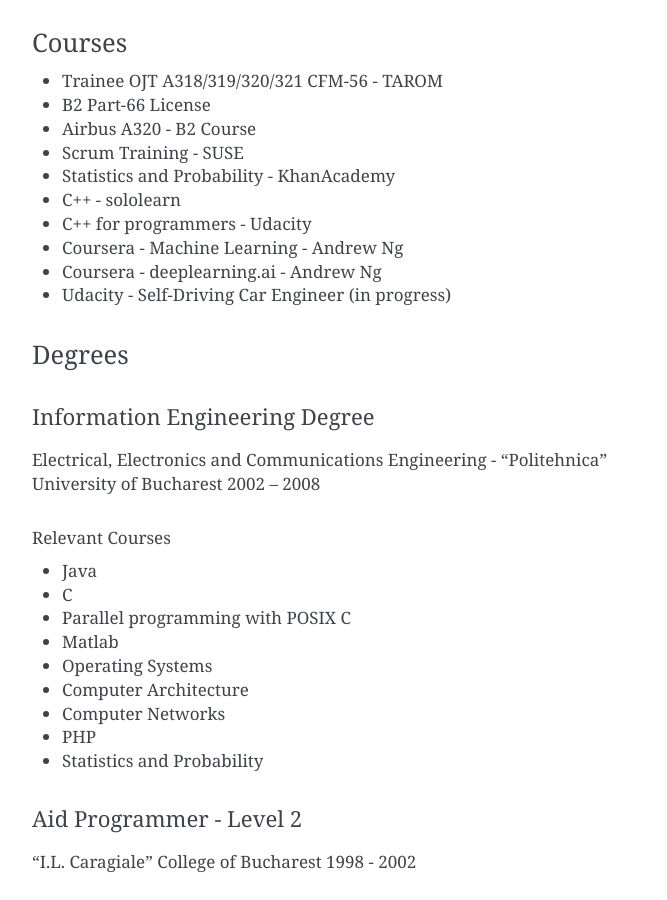
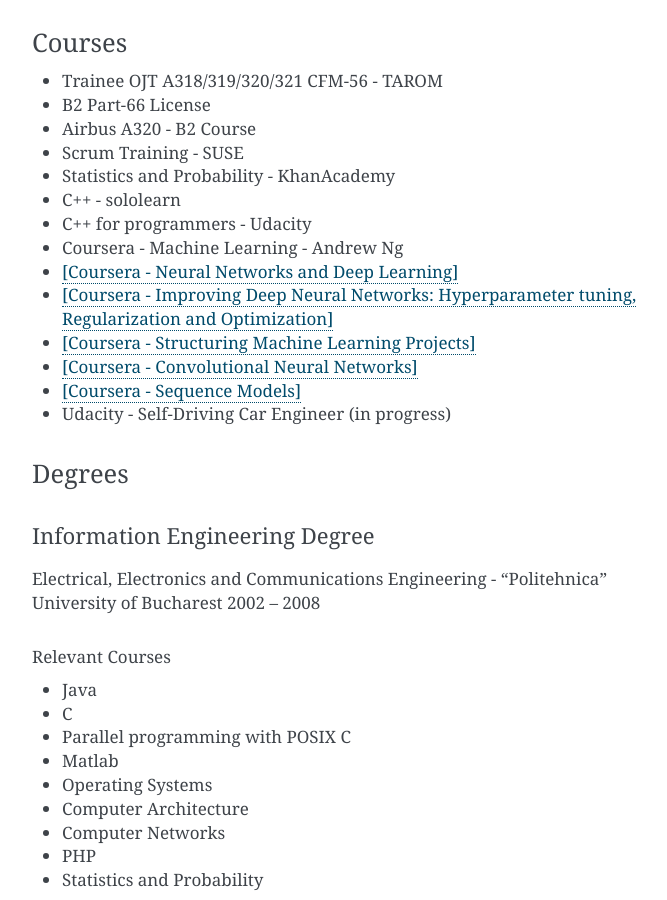
Before and after one commit to dincamihai/dincamihai.github.io, a Sphinx documentation site: the page built from source/index.rst, in a window 1280 px wide and 900 px high, scrolled down 4417 px. Shown: the whole window, without its empty margins (388-1055 px from the left). Built offline with Sphinx 7.4.7, drawn with Linux system fonts in a browser that asks for light colours.

Commit message:
Add coursera certificates

```diff
--- a/source/index.rst
+++ b/source/index.rst
@@ -191,7 +191,11 @@
 * C++ - sololearn
 * C++ for programmers - Udacity
 * Coursera - Machine Learning - Andrew Ng
-* Coursera - deeplearning.ai - Andrew Ng
+* `[Coursera - Neural Networks and Deep Learning] <https://www.coursera.org/account/accomplishments/verify/F6BHNA4DES46>`_
+* `[Coursera - Improving Deep Neural Networks: Hyperparameter tuning, Regularization and Optimization] <https://www.coursera.org/account/accomplishments/verify/Z4VXQ6SED9PM>`_
+* `[Coursera - Structuring Machine Learning Projects] <https://www.coursera.org/account/accomplishments/verify/W3VLWUVCTTG5>`_
+* `[Coursera - Convolutional Neural Networks] <https://www.coursera.org/account/accomplishments/verify/6G3R45CEH3NP>`_
+* `[Coursera - Sequence Models] <https://www.coursera.org/account/accomplishments/verify/SFVSAU7DWRP5>`_
 * Udacity - Self-Driving Car Engineer (in progress)
 
 Degrees
```
